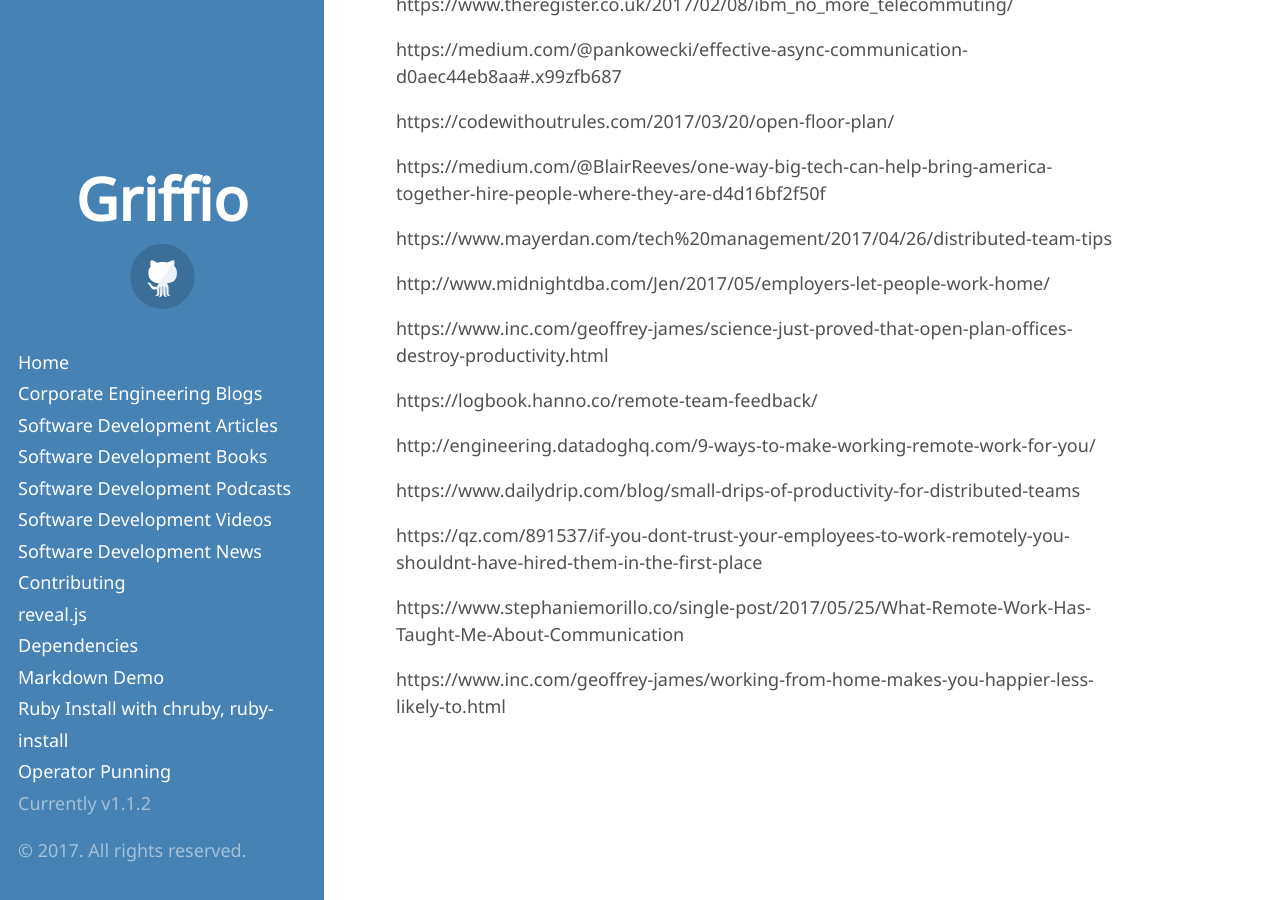
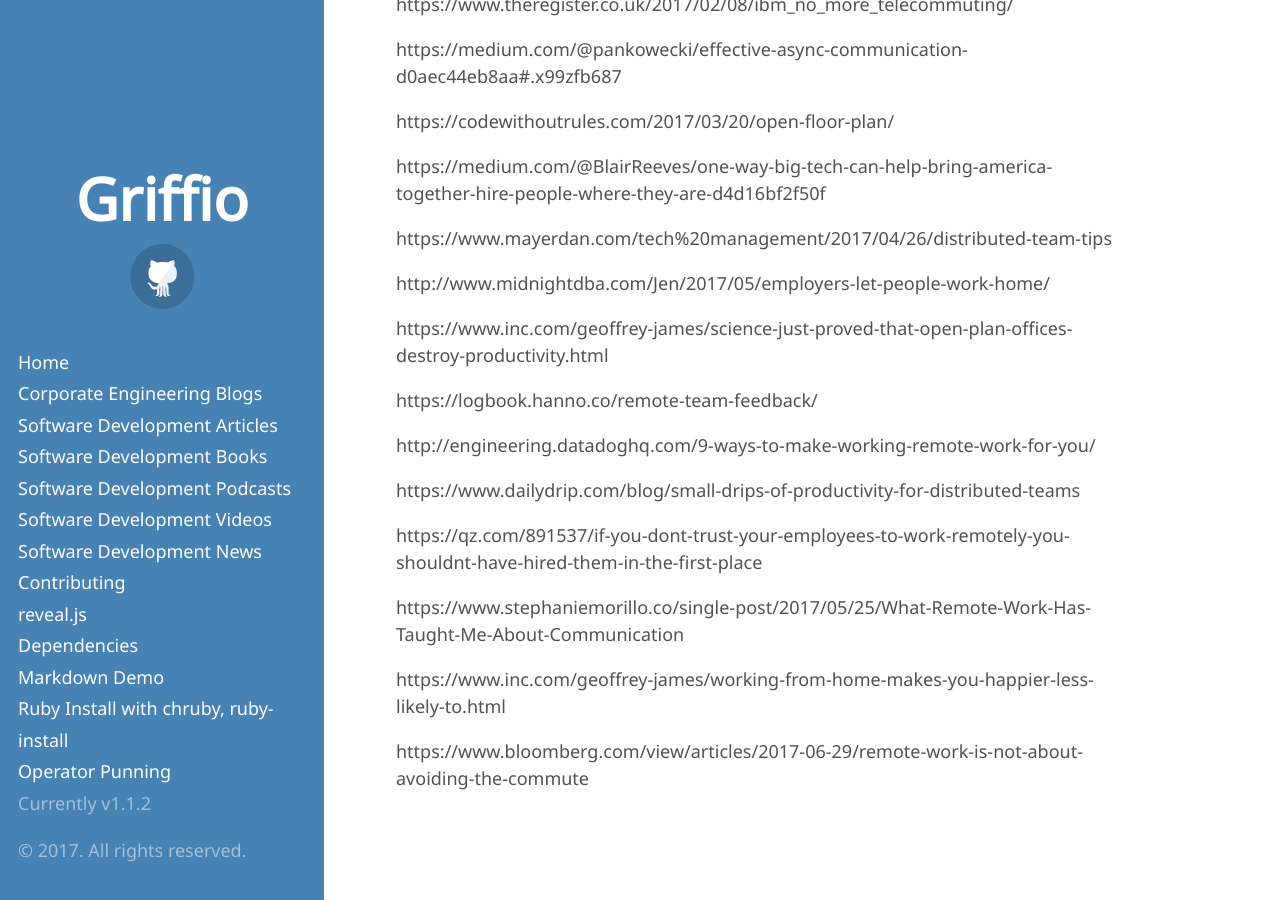
Before and after one commit to griffio/griffio.github.io, a Jekyll site: the page built from distributed_and_remote.md, in a window 1280 px wide and 900 px high, scrolled down 5877 px. Built offline with Jekyll 4.4.1, drawn with Linux system fonts in a browser that asks for light colours; some web fonts are replaced; our own code applies the rules of GitHub Pages for plain Markdown files; some of the changed lines change nothing that is shown.

Commit message:
remote-work-is-not-about-avoiding-the-commute

```diff
--- a/distributed_and_remote.md
+++ b/distributed_and_remote.md
@@ -243,3 +243,5 @@ https://qz.com/891537/if-you-dont-trust-your-employees-to-work-remotely-you-shou
 https://www.stephaniemorillo.co/single-post/2017/05/25/What-Remote-Work-Has-Taught-Me-About-Communication
 
 https://www.inc.com/geoffrey-james/working-from-home-makes-you-happier-less-likely-to.html
+
+https://www.bloomberg.com/view/articles/2017-06-29/remote-work-is-not-about-avoiding-the-commute
```
